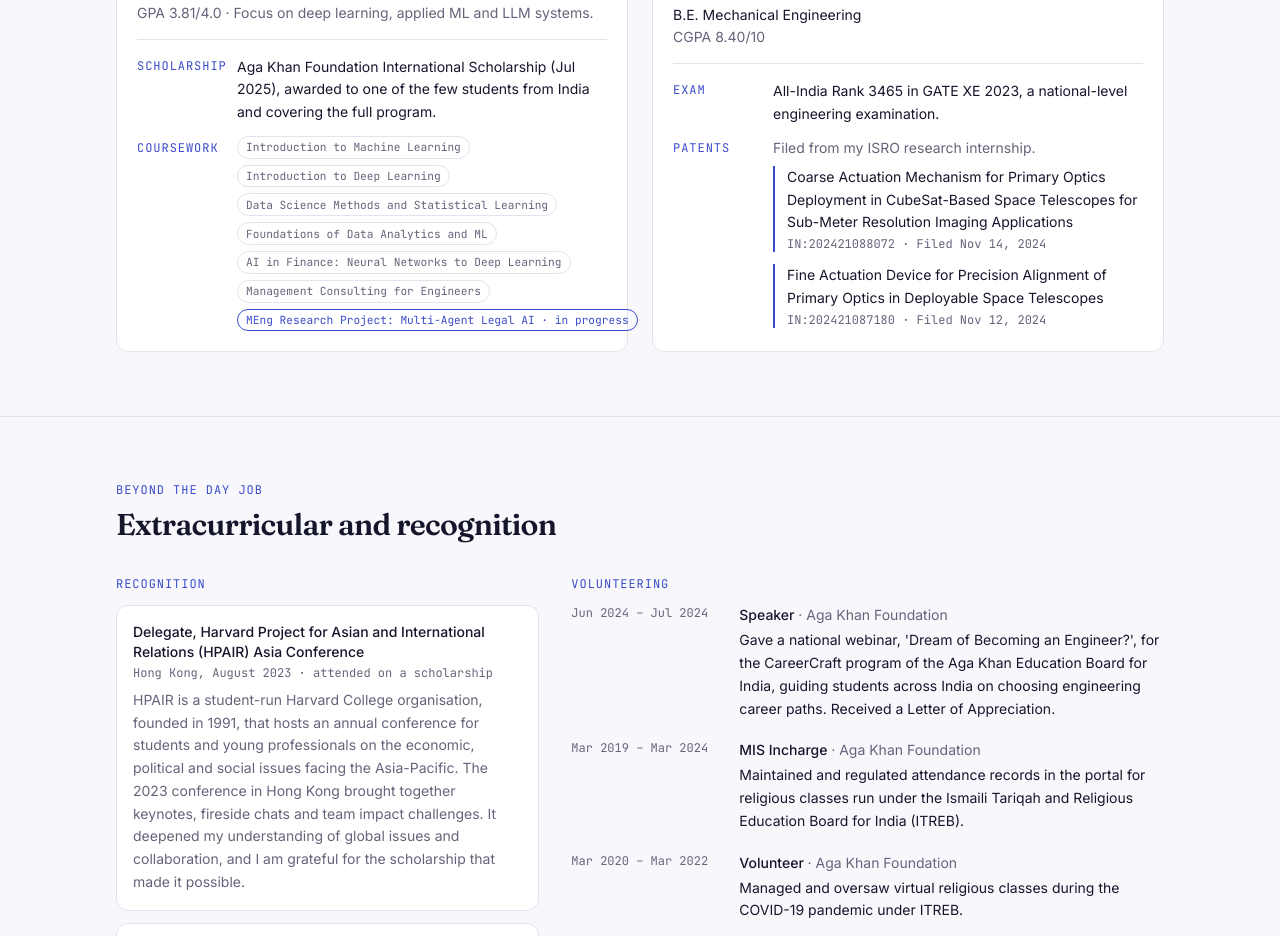
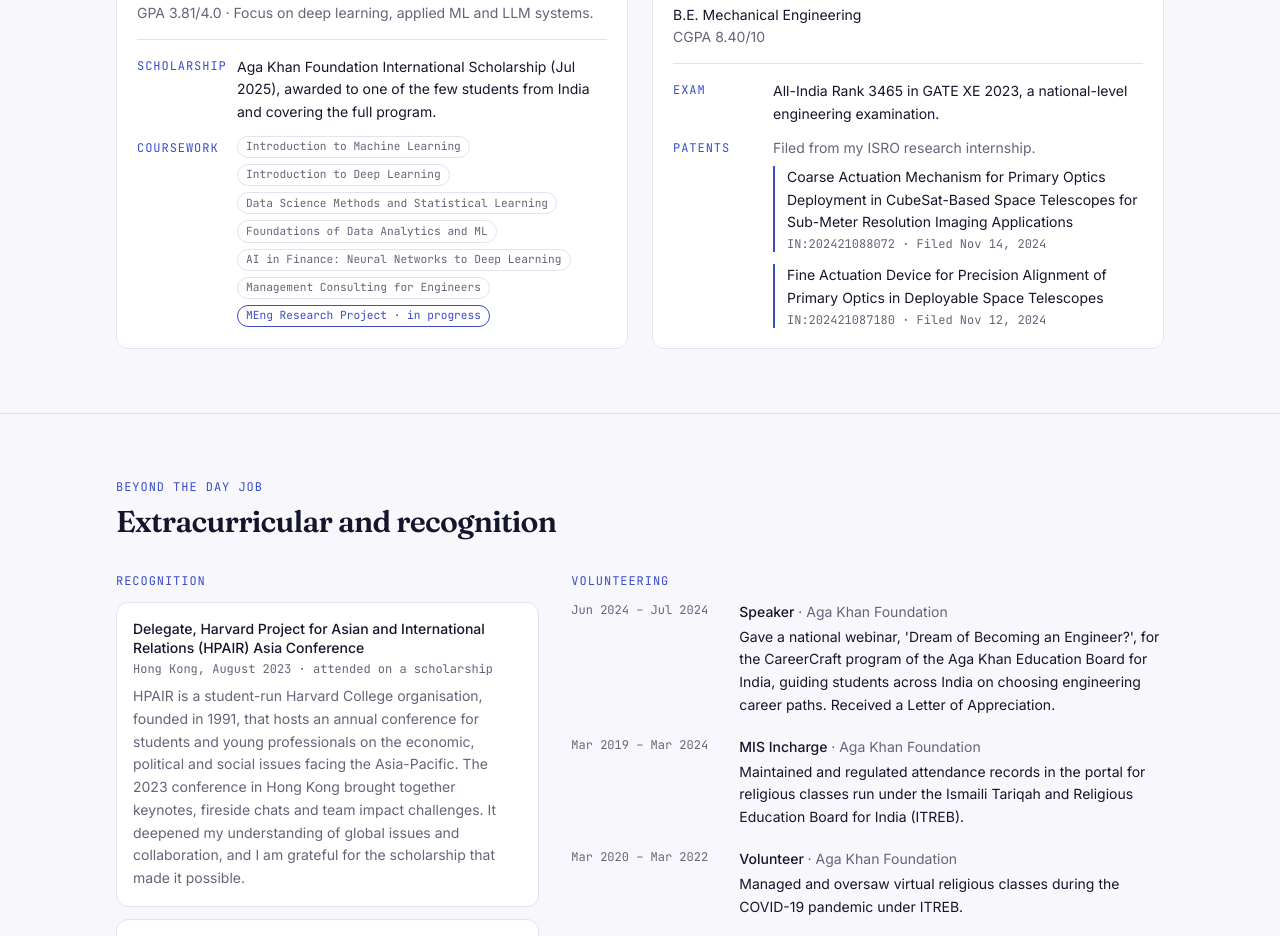
Before and after one commit to sohenpatel22/portfolio, a Next.js app: page / in a window 1280 px wide. Shown: the part 4440-5376 px from the top of the page. Built offline with nearby package versions, Linux system fonts and the light colour scheme; no server answers.

Commit message:
Fix coursework chip overflow: shorten research label and let long chips wrap

```diff
--- a/src/app/page.tsx
+++ b/src/app/page.tsx
@@ -155,7 +155,7 @@
                     <dt className="eyebrow pt-1">Coursework</dt>
                     <dd className="flex flex-wrap gap-1.5">
                       {coursework.map((c) => (
-                        <span key={c.name} className={`chip ${c.inProgress ? "!border-accent !text-accent" : ""}`}>
+                        <span key={c.name} className={`chip max-w-full !whitespace-normal !rounded-xl leading-snug ${c.inProgress ? "!border-accent !text-accent" : ""}`}>
                           {c.name}
                           {c.inProgress ? " · in progress" : ""}
                         </span>
--- a/src/data/profile.ts
+++ b/src/data/profile.ts
@@ -225,7 +225,7 @@
   { name: "Foundations of Data Analytics and ML" },
   { name: "AI in Finance: Neural Networks to Deep Learning" },
   { name: "Management Consulting for Engineers" },
-  { name: "MEng Research Project: Multi-Agent Legal AI", inProgress: true },
+  { name: "MEng Research Project", inProgress: true },
 ];
 
 export const recognition = [
```
